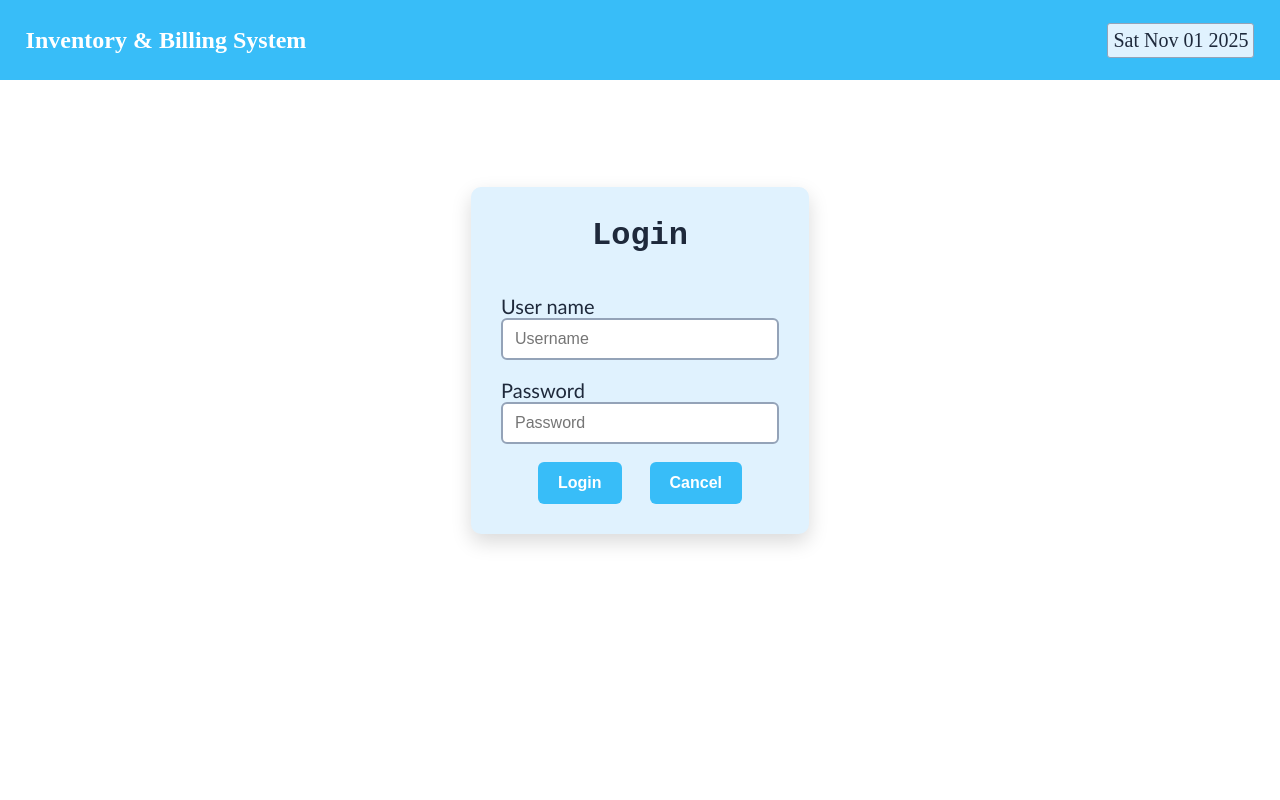
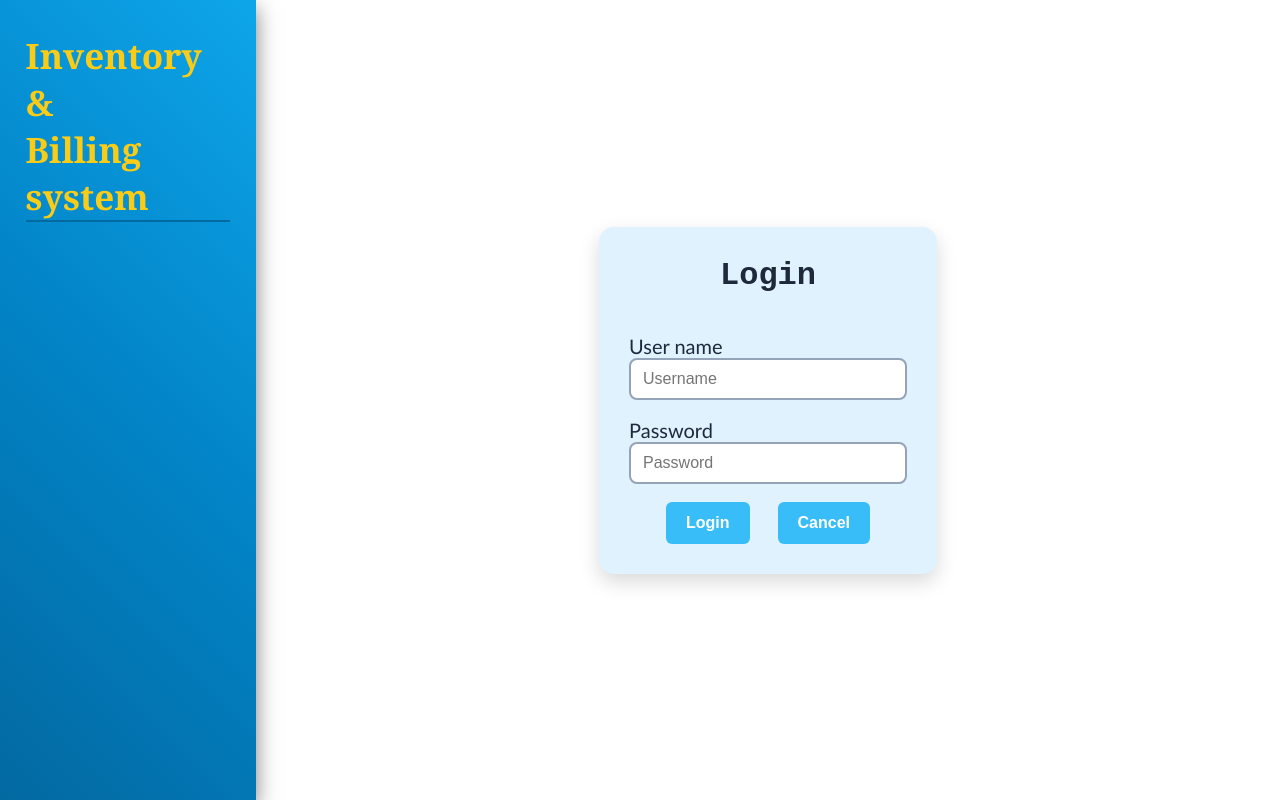
Before and after one commit to SachinBartaula/Inventory-and-Billing-System, a PHP site: page / in a window 1280 px wide. Run offline with PHP 8.4, Linux system fonts and the light colour scheme.

Commit message:
login sidebar

```diff
--- a/Styles.css
+++ b/Styles.css
@@ -2,51 +2,48 @@
     margin: 0px;
     padding: 0px;
 }
-
-nav {
-    height: 10vh;
-    background-color: #38BDF8; /* Sky Blue */
+body{
+    height: 100vh;
+    width:100vw;
     display: flex;
-    align-items: center;
-    justify-content: space-between;
-    padding-left: 2vw;
-    padding-right: 2vw;
-    text-decoration: none;
-    font-family: 'Times New Roman', Times, serif;
+}
+ .sidebar {
+    height: 100vh;
+    width: 20vw;
+    background: linear-gradient(45deg, #0369A1, #0284C7, #0EA5E9);
+    box-shadow: 0 8px 20px rgba(0, 0, 0, 0.5);
 }
 
-nav a {
-    text-decoration: none;
-    color: #FFFFFF; /* White */
-}
-#logo:active{
-    transform:scale(0.98) ;
+.sidebar #title {
+    color: #FACC15;
+    margin-top: 4vh;
+    margin-left: 2vw;
+    margin-right: 2vw;
+    font-size: 35px;
+    border-bottom: 2px solid #0369A1;
+    overflow-wrap: break-word;
+    overflow: hidden;
+    font-family: Cambria, Cochin, Georgia, Times, 'Times New Roman', serif;
+    transition:0.8s;
 }
 
-#time {
-    border: 1px solid #94A3B8; /* Soft Gray Blue */
-    border-radius: 3px;
-    color: #1E293B; /* Dark Text */
-    background-color: #E0F2FE; /* Light Blue Background */
-    padding: 5px;
-    font-size: 20px;
+#title:hover{
+    transform: scale(0.90);
 }
-
-.body {
-    height: 70vh;
+.container{
+    height: 100vh;
+    width:80vw;
     display: flex;
     justify-content: center;
     align-items: center;
 }
 
 .form {
-    border-radius: 10px;
+
+    border-radius: 15px;
     width: fit-content;
     background-color: #E0F2FE; /* Light Blue Form */
     padding: 30px;
-
-    /* Reflection / Gloss Effect */
-    position: relative;
     overflow: hidden;
     box-shadow: 0 8px 20px rgba(0, 0, 0, 0.15); /* soft shadow */
 }
@@ -70,7 +67,7 @@ input[type="password"] {
     background-color: #FFFFFF;
     color: #1E293B;
     border: 2px solid #94A3B8;
-    border-radius: 6px;
+    border-radius: 8px;
     padding: 10px 12px;
     font-size: 16px;
     outline: none;
@@ -98,7 +95,7 @@ input[type="password"]:active{
 }
 
 .button:hover {
-    background-color: #0284C7; /* Stronger Blue */
+    background-color: #0284C7;
     box-shadow: 0 0 8px rgba(56, 189, 248, 0.6);
 }
 
--- a/index.php
+++ b/index.php
@@ -11,13 +11,11 @@
 </head>
 
 <body>
-    <nav>
-        <a href="#">
-            <h2 id="logo">Inventory & Billing System</h2>
-        </a>
-        <div id="time"></div>
-    </nav>
-    <div class="body">
+
+    <div class="sidebar">
+        <h2 id="title">Inventory &<br>Billing system</h2>
+</div>
+    <div class="container">
         <div class="form">
             <form method="post" action="abc.php">
                 <h1>Login</h1>
@@ -35,13 +33,10 @@
                     <input class="button" type="submit" name="btn1" value="Login"> &nbsp; &nbsp; &nbsp; &nbsp;
                     <input class="button" type="reset" name="btn2" value="Cancel">
                 </div>
-
-
-
             </form>
         </div>
     </div>
-
+</div>
 </body>
 
 </html>
```
